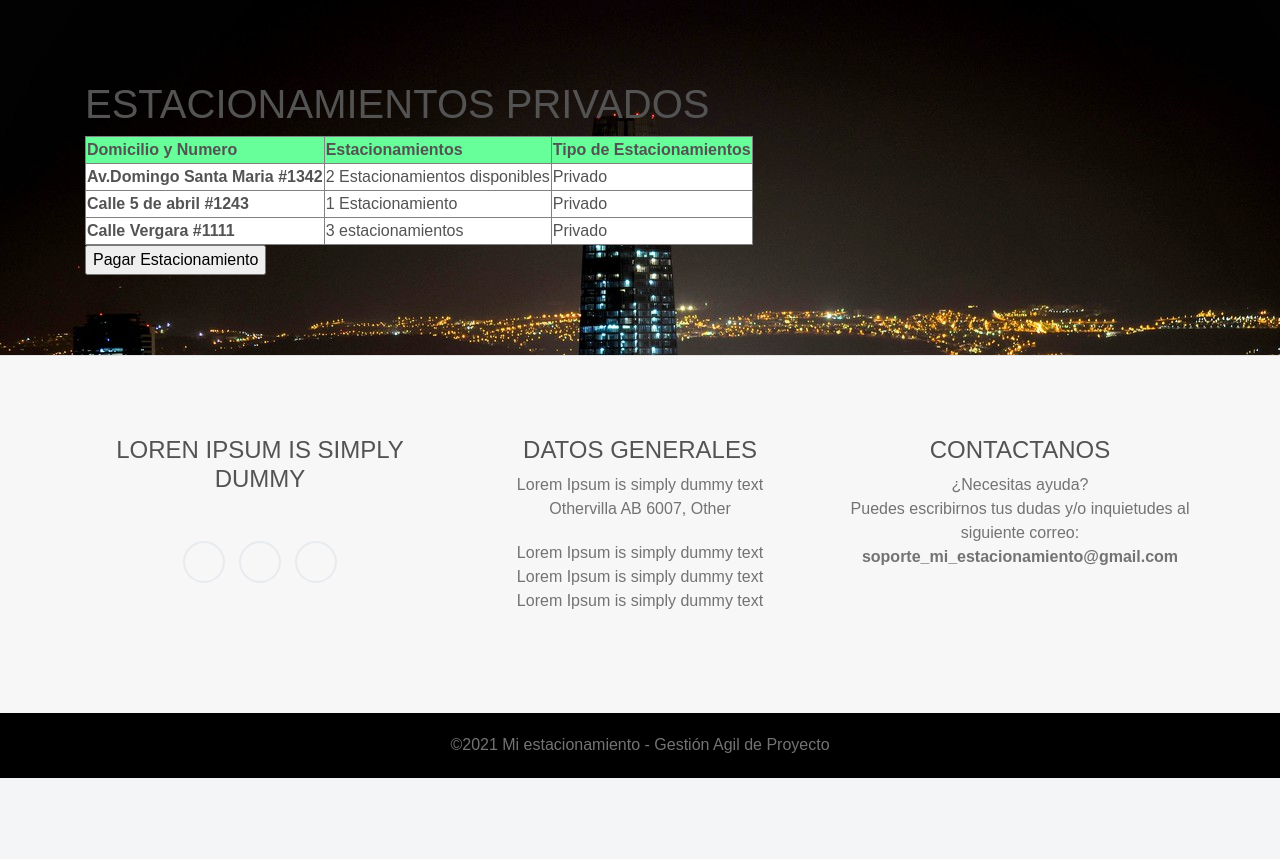
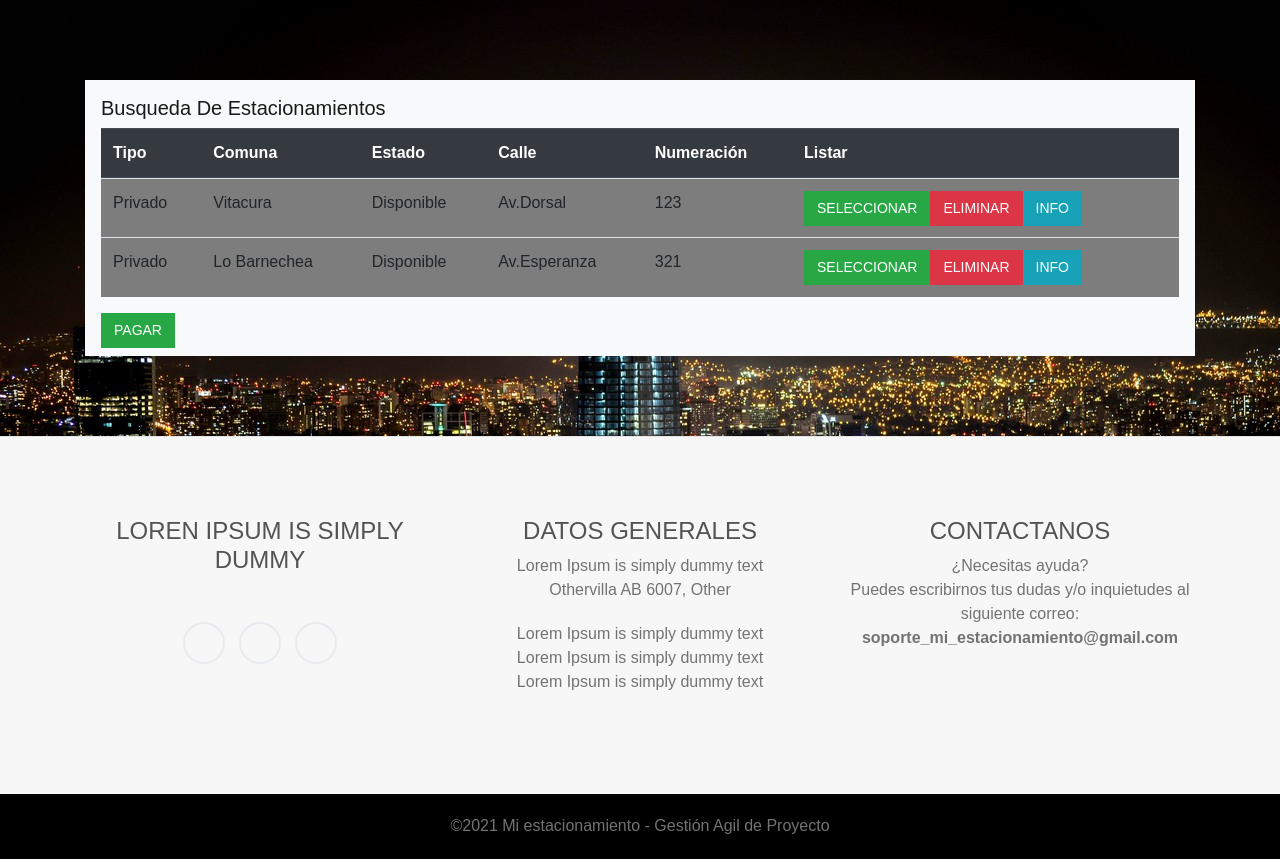
Before and after one commit to Emilio-Rojas/estacionamiento, a Django app: page /estacionamiento/privado/ in a window 1280 px wide. Shown: the part 56-915 px from the top of the page. Before the commit the page ends 834 px from the top, so only its background shows below. Run offline with Django 3.2, Linux system fonts and the light colour scheme; some libraries are stand-ins or nearby versions; some web fonts are replaced.

Commit message:
T1.1 - Diseñar vista HTML de la pagina Busqueda de Estacionamiento para el conductor

```diff
--- a/src/template/estacionamientos/estacionamiento_privado.html
+++ b/src/template/estacionamientos/estacionamiento_privado.html
@@ -7,57 +7,46 @@
 {% block content %}
 <section class="index-content">
     <div class="container">
-        <h1>ESTACIONAMIENTOS PRIVADOS</h1>
+      <nav class="navbar navbar-light bg-light">
+        <a class="navbar-brand" href="#!">Busqueda De Estacionamientos</a>
 
-        <table border="1">
-
-            <tr style="background-color: rgb(102, 255, 153);">
-
-              <th>Domicilio y Numero</th>
-
-              <th>Estacionamientos</th>
-
-              <th>Tipo de Estacionamientos</th>
-
+        <table class="table">
+          <thead class="thead-dark">
+            <tr>
+              <th>Tipo</th>
+              <th>Comuna</th>
+              <th>Estado</th>
+              <th>Calle</th>
+              <th>Numeración</th>
+              <th>Listar</th>
+            </tr>
+          </thead>
+          <tbody>
+            <tr>
+              <tr style="background-color: rgb(125, 125, 125);">
+              <td>Privado</td>
+              <td>Vitacura</td>
+              <td>Disponible</td>
+              <td>Av.Dorsal</td>
+              <td>123</td>
+              <td><button type="button" class="btn btn-success">Seleccionar</button><button type="button" class="btn btn-danger">Eliminar</button><button type="button" class="btn btn-info">Info</button></td>
 
             </tr>
+            <tr>
+              <tr style="background-color: rgb(125, 125, 125);">
+              <td>Privado</td>
+              <td>Lo Barnechea</td>
+              <td>Disponible</td>
+              <td>Av.Esperanza</td>
+              <td>321</td>
+              <td><button type="button" class="btn btn-success">Seleccionar</button><button type="button" class="btn btn-danger">Eliminar</button><button type="button" class="btn btn-info">Info</button></td>
+            </tr>
+          </tbody>
+        </table>
 
-            <tr style="background-color: rgb(255, 255, 255);">
+        <button type="button" class="btn btn-success">Pagar</button>
 
-              <th>Av.Domingo Santa Maria #1342</th>
-
-              <td>2 Estacionamientos disponibles</td>
-
-              <td>Privado</td>
-
-            </tr>
-
-            <tr style="background-color: rgb(255, 255, 255);">
-
-              <th>Calle 5 de abril #1243</th>
-
-              <td>1 Estacionamiento</td>
-
-              <td>Privado</td>
-
-            </tr>
-
-            <tr style="background-color: rgb(255, 255, 255);">
-
-              <th>Calle Vergara #1111</th>
-
-              <td>3 estacionamientos</td>
-
-              <td>Privado</td>
-
-            </tr>
-
-          </table>
-
-
-
-
-          <input type="button" value="Pagar Estacionamiento">
+        </nav>
 
 
 
```
